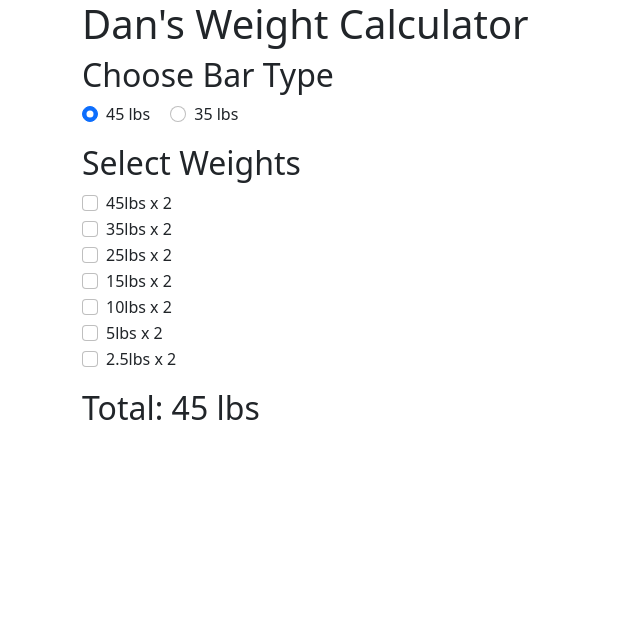
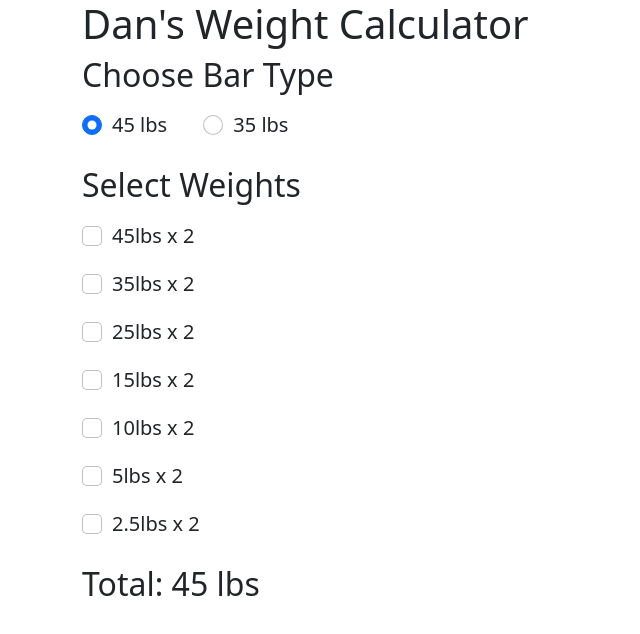
Before and after one commit to d-otis/weight-calculator, a plain HTML site: page index.html in a window 1280 px wide. Shown: the whole page, without its empty margins (0-640 px from the left). Drawn offline with nearby package versions, Linux system fonts and the light colour scheme.

Commit message:
enlarge form styling

```diff
--- a/index.html
+++ b/index.html
@@ -17,11 +17,11 @@
         <div class="row mb-3">
           <div class="col">
             <h2>Choose Bar Type</h2>
-            <div class="form-check form-check-inline">
+            <div class="form-check form-check-inline form-control-lg">
               <input class="form-check-input" type="radio" name="inlineRadioOptions" id="bar-45" value="45" checked>
               <label class="form-check-label" for="bar-45">45 lbs</label>
             </div>
-            <div class="form-check form-check-inline">
+            <div class="form-check form-check-inline form-control-lg">
               <input class="form-check-input" type="radio" name="inlineRadioOptions" id="bar-35" value="35">
               <label class="form-check-label" for="bar-35">35 lbs</label>
             </div>
@@ -31,49 +31,49 @@
         <div class="row mb-3">
           <div class="col">
             <h2>Select Weights</h2>
-            <div class="form-check">
+            <div class="form-check form-control-lg">
               <input class="form-check-input" type="checkbox" value="45" id="plate-45">
               <label class="form-check-label" for="plate-45">
                 45lbs x 2
               </label>
             </div>
 
-            <div class="form-check">
+            <div class="form-check form-control-lg">
               <input class="form-check-input" type="checkbox" value="35" id="plate-35">
               <label class="form-check-label" for="plate-35">
                 35lbs x 2
               </label>
             </div>
 
-            <div class="form-check">
+            <div class="form-check form-control-lg">
               <input class="form-check-input" type="checkbox" value="25" id="plate-25">
               <label class="form-check-label" for="plate-25">
                 25lbs x 2
               </label>
             </div>
 
-            <div class="form-check">
+            <div class="form-check form-control-lg">
               <input class="form-check-input" type="checkbox" value="15" id="plate-15">
               <label class="form-check-label" for="plate-15">
                 15lbs x 2
               </label>
             </div>
 
-            <div class="form-check">
+            <div class="form-check form-control-lg">
               <input class="form-check-input" type="checkbox" value="10" id="plate-10">
               <label class="form-check-label" for="plate-10">
                 10lbs x 2
               </label>
             </div>
 
-            <div class="form-check">
+            <div class="form-check form-control-lg">
               <input class="form-check-input" type="checkbox" value="5" id="plate-5">
               <label class="form-check-label" for="plate-5">
                 5lbs x 2
               </label>
             </div>
 
-            <div class="form-check">
+            <div class="form-check form-control-lg">
               <input class="form-check-input" type="checkbox" value="2.5" id="plate-2.5">
               <label class="form-check-label" for="plate-2.5">
                 2.5lbs x 2
```
